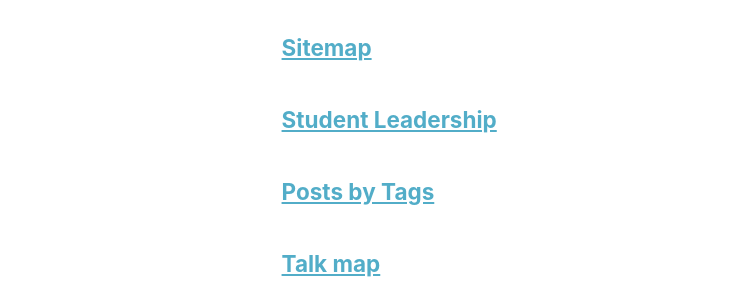
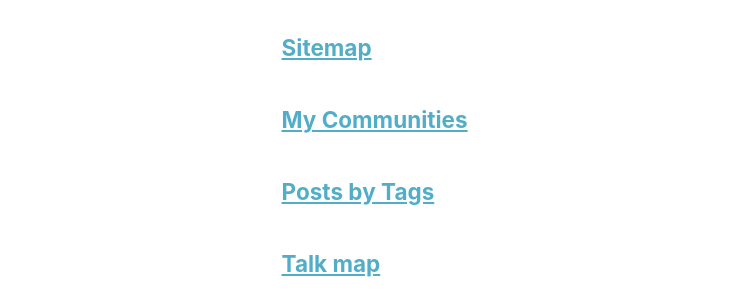
Before and after one commit to ellentong528/ellentong528.github.io, a Jekyll site: the page built from _pages/page-archive.html, in a window 1280 px wide and 900 px high, scrolled down 920 px. Shown: the part 154-454 px from the top of the window, without its empty margins (0-756 px from the left). Built offline with Jekyll 4.4.1, drawn with Linux system fonts in a browser that asks for light colours; a script that is not in the unit is left out.

Commit message:
Update student-leadership.md
Changed header

```diff
--- a/_pages/student-leadership.md
+++ b/_pages/student-leadership.md
@@ -1,6 +1,6 @@
 ---
 layout: archive
-title: "Student Leadership"
+title: "My Communities"
 permalink: /student-leadership/
 author_profile: true
 ---
```
